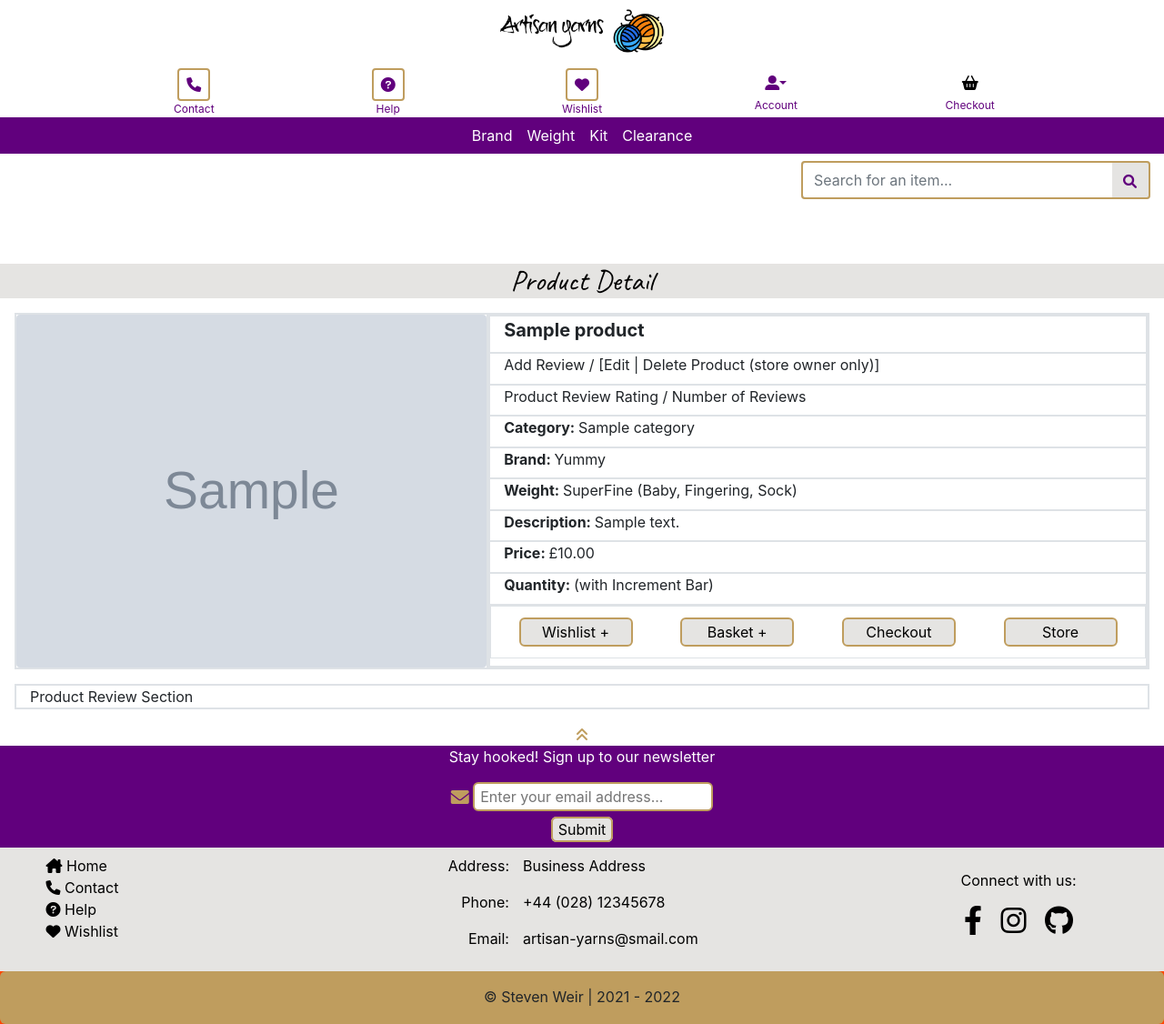
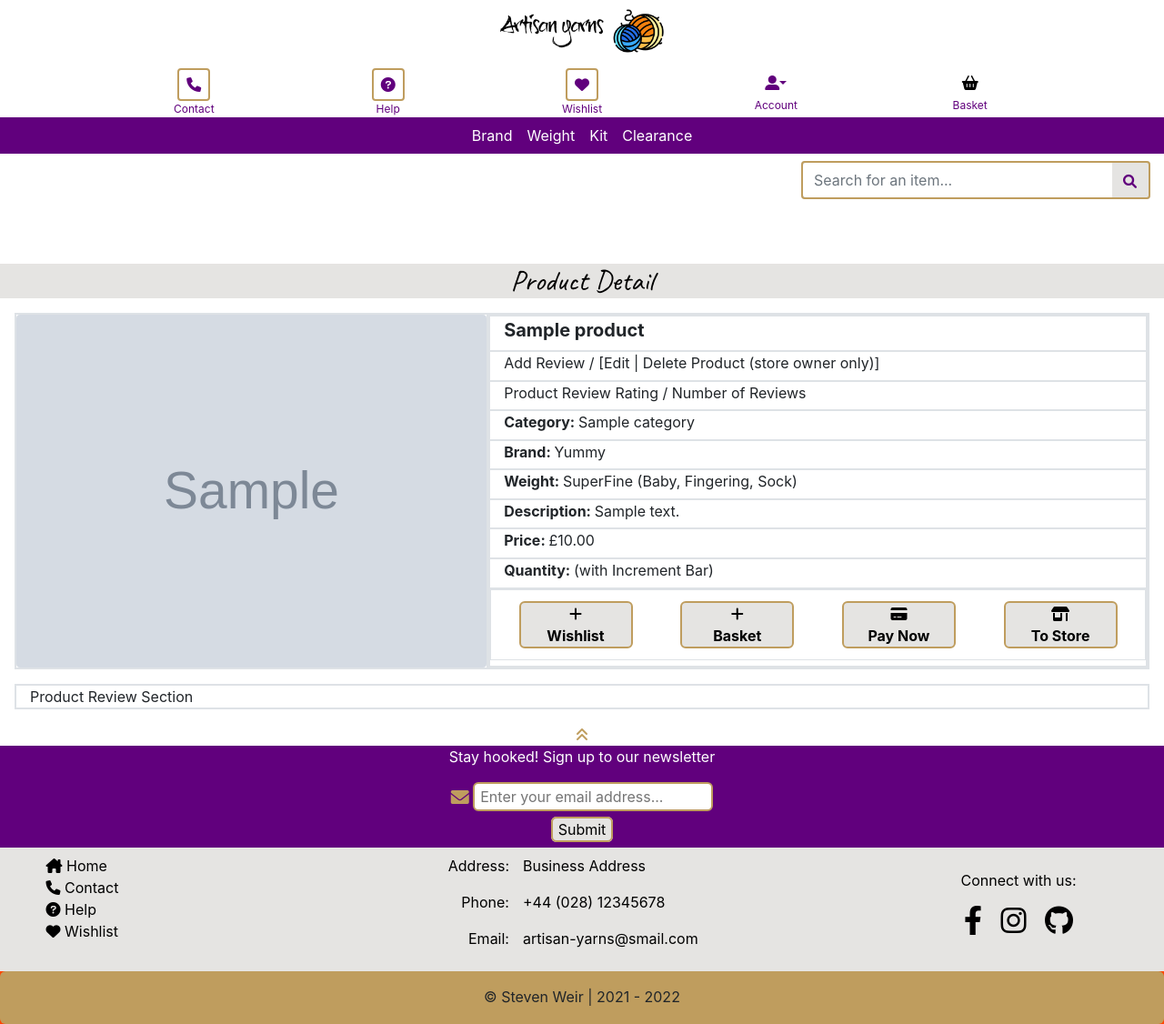
Before and after one commit to StevenWeir038/Artisan-Yarns, a Django app: page /products/1 in a window 1280 px wide. Shown: the whole page at 91% size. Run offline with Django 3.2, Linux system fonts and the light colour scheme; tables that the repository leaves empty hold one stand-in row (values such as "Sample post"); grey boxes marked "Sample" are stand-in pictures; parts of the project's set-up code (start-up, migrations or seed data) failed here and were passed over; some web fonts are replaced.

Commit message:
Change button appearance by screen size

```diff
--- a/products/templates/products/product_detail.html
+++ b/products/templates/products/product_detail.html
@@ -37,10 +37,24 @@
                         <div class="border col-12 p-0">
                             <!-- Buttons -->
                             <div class="border d-flex-column align-items-center justify-content-around text-center row row-col-1 row-col-sm-2 row-col-lg-4 p-1 m-0">
-                                <a href="#" class="my-2 product-details-button col-12 col-sm-5 col-lg-2">Wishlist +</a>
-                                <a href="#" class="my-2  product-details-button col-12 col-sm-5 col-lg-2">Basket +</a>
-                                <a href="#" class="my-2  product-details-button col-12 col-sm-5 col-lg-2">Checkout</a>
-                                <a href="#" class="my-2  product-details-button col-12 col-sm-5 col-lg-2">Store</a>
+                                <a href="#" class="py-2 py-sm-0 my-2 product-details-button col-12 col-sm-5 col-lg-2">
+                                    <i class="fa-solid fa-plus"></i>
+                                    <i class="fa-solid fa-heart header-icon rounded d-sm-none"></i>
+                                    <span class="d-none d-sm-block">Wishlist </span>
+                                </a>
+                                <a href="#" class="py-2 py-sm-0 my-2 product-details-button col-12 col-sm-5 col-lg-2">
+                                    <i class="fa-solid fa-plus"></i>
+                                    <i class="fa-solid fa-basket-shopping d-sm-none"></i>
+                                    <span class="d-none d-sm-block">Basket </span>
+                                </a>
+                                <a href="#" class="py-2 py-sm-0 my-2 product-details-button col-12 col-sm-5 col-lg-2">
+                                    <i class="fa-solid fa-credit-card d-xs-none"></i>
+                                    <span class="d-none d-sm-block">Pay Now</span>
+                                </a>
+                                <a href="#" class="py-2 py-sm-0 my-2 product-details-button col-12 col-sm-5 col-lg-2">
+                                    <i class="fa-solid fa-shop d-xs-none">
+                                    </i><span class="d-none d-sm-block">To Store</span>
+                                </a>
                             </div>
                         </div>
                     </div>
--- a/templates/includes/header.html
+++ b/templates/includes/header.html
@@ -83,7 +83,7 @@
                     </a>
                 </div>
                 <div class="col-12 pantone-icon-text d-none d-sm-block">
-                    Checkout
+                    Basket
                 </div>
             </div>
         </div>
```
